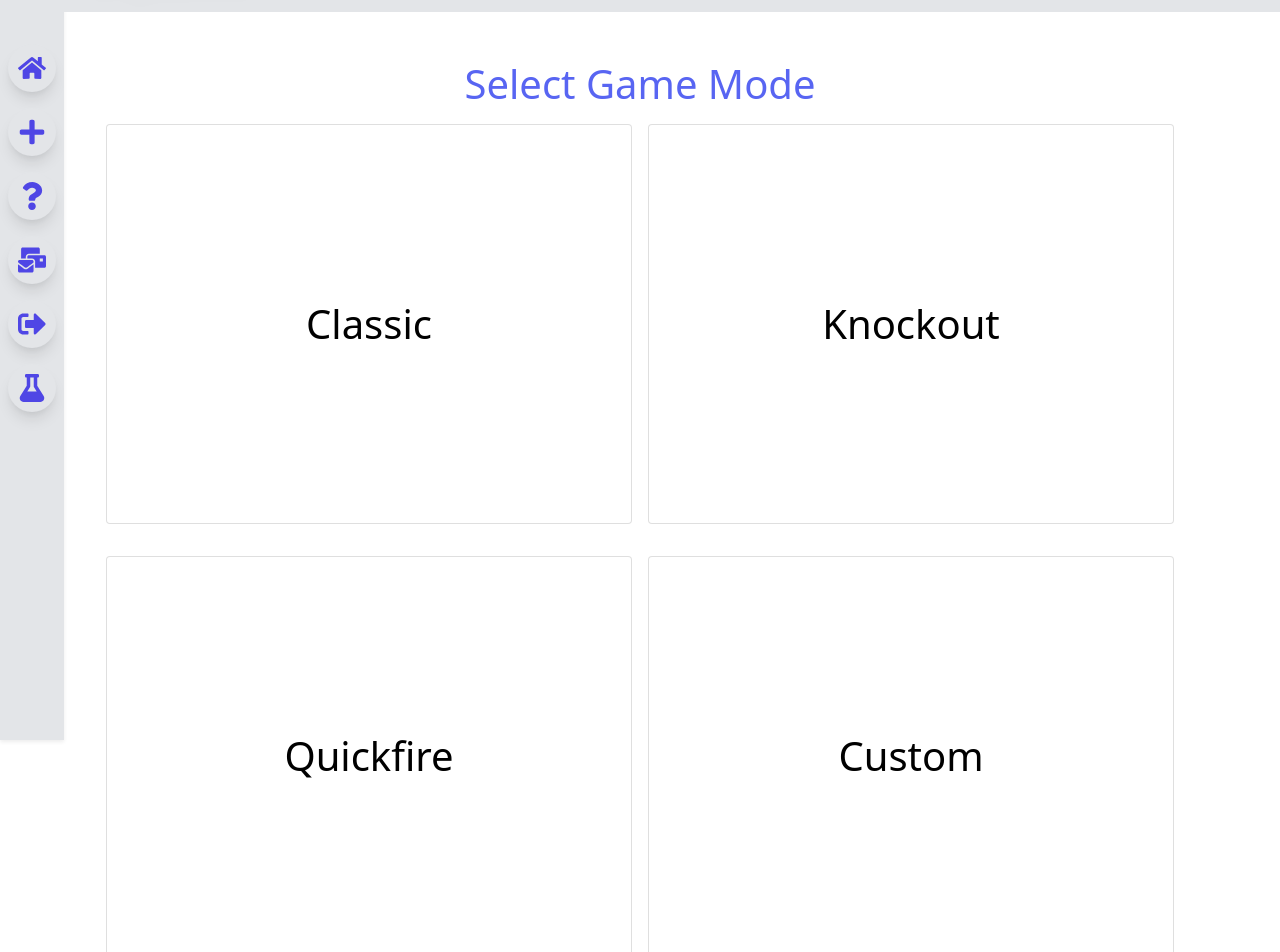
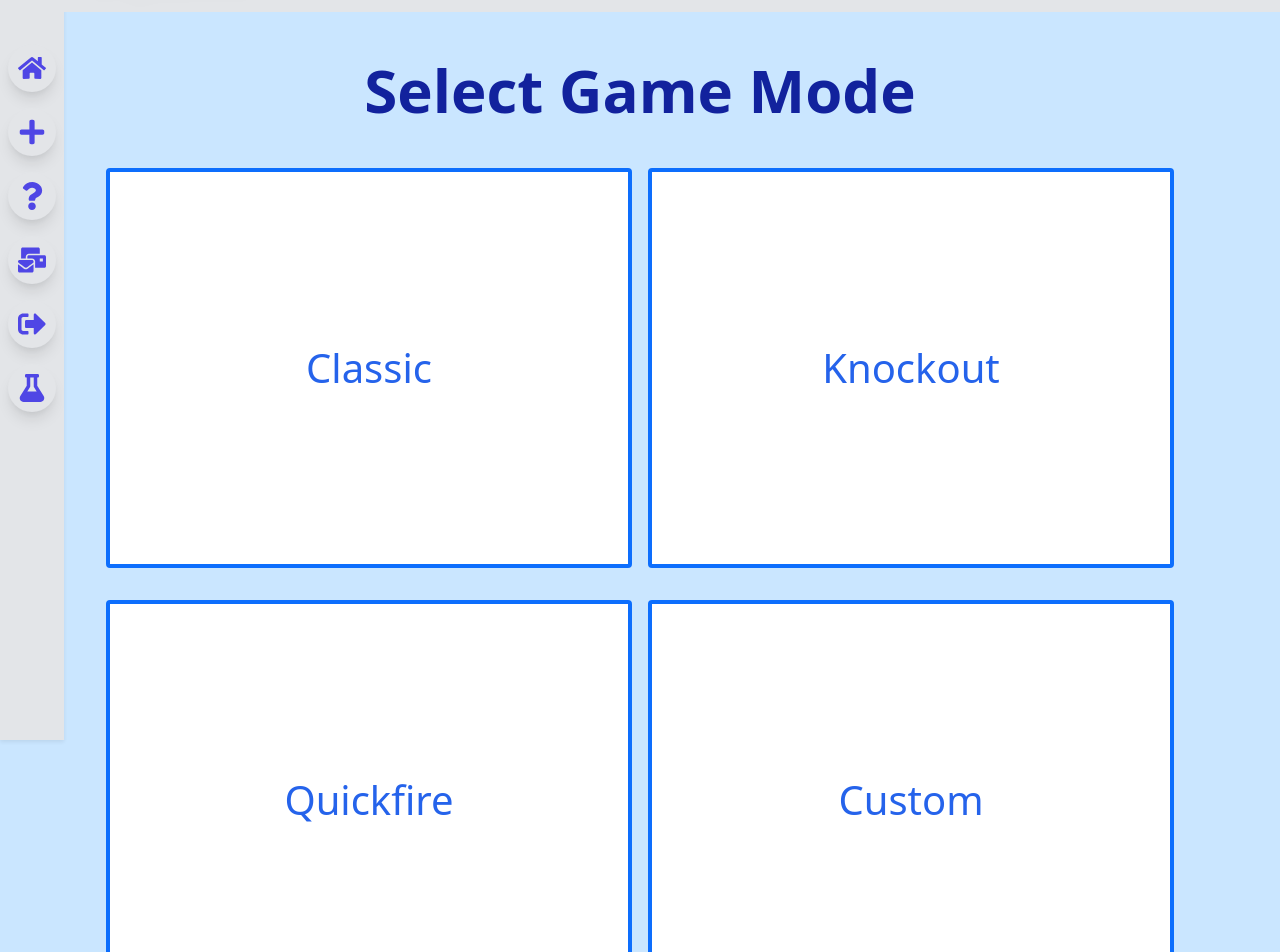
Before and after one commit to cmr33-cloud/project-3-group-3-frontend, a React (Create React App) app: page /newgame in a window 1280 px wide. Shown: the part 60-1012 px from the top of the page. Built offline with nearby package versions, Linux system fonts and the light colour scheme.

Commit message:
Updated colour scheme

```diff
--- a/src/index.css
+++ b/src/index.css
@@ -35,16 +35,16 @@
   }
 
   .game-mode-options-classic{
-    @apply motion-safe:hover:scale-105 text-black hover:text-white hover:bg-blue-500 hover:border-double hover:border-white hover:border-8 hover:font-bold font-medium
+    @apply motion-safe:hover:scale-105 text-blue-600 hover:text-white hover:bg-shade-4 hover:border-double hover:border-white hover:border-8 hover:font-bold font-medium;
   }
   .game-mode-options-knockout{
-    @apply motion-safe:hover:scale-105 text-black hover:text-white hover:bg-red-500 hover:border-double hover:border-white hover:border-8 hover:font-bold
+    @apply motion-safe:hover:scale-105 text-blue-600 hover:text-white hover:bg-shade-4 hover:border-double hover:border-white hover:border-8 hover:font-bold font-medium;
   }
   .game-mode-options-quickfire{
-    @apply motion-safe:hover:scale-105 text-black hover:text-white hover:bg-green-500 hover:border-double hover:border-white hover:border-8 hover:font-bold
+    @apply motion-safe:hover:scale-105 text-blue-600 hover:text-white hover:bg-shade-4 hover:border-double hover:border-white hover:border-8 hover:font-bold font-medium;
   }
   .game-mode-options-custom{
-    @apply motion-safe:hover:scale-105 text-black hover:text-white hover:bg-yellow-500 hover:border-double hover:border-white hover:border-8 hover:font-bold
+    @apply motion-safe:hover:scale-105 text-blue-600 hover:text-white hover:bg-shade-4 hover:border-double hover:border-white hover:border-8 hover:font-bold font-medium;
   }
 
   .dashboard-container {
@@ -182,6 +182,14 @@
   .custom-button {
     @apply text-blue-600 hover:cursor-pointer text-xl font-medium;
   }
+  .game-mode {
+    @apply text-shade-2 mb-10 font-semibold text-6xl;
+  }
+  .game-mode-page {
+    @apply bg-shade-6;
+    background-size: cover;
+
+  }
 }
 
 
--- a/src/pages/CreateRoom/index.js
+++ b/src/pages/CreateRoom/index.js
@@ -21,9 +21,9 @@ export default function CreateRoom() {
 
   return (
 
-      !redirect ? <div className="d-flex align-items-center mt-5">
+      !redirect ? <div className="d-flex align-items-center pt-5 game-mode-page">
       <Container>
-          <h1>Select Game Mode</h1>
+          <h1 className="game-mode">Select Game Mode</h1>
         {/* <Container className= 'customBox border border-dark'>
                     <Row>
                         <Col className="box border border-dark">1</Col>
@@ -36,12 +36,12 @@ export default function CreateRoom() {
 
                 </Container> */}
       <div className="row p-2 m-2">
-          <div className="col options-box card fs-1 text game-mode-options-classic" onClick={handleClick} id='classic'>Classic</div>
-          <div className= "col options-box card fs-1 text game-mode-options-knockout" onClick={handleClick} id='knockout'>Knockout</div>
+          <div className="col options-box card fs-1 text game-mode-options-classic border-4 border-primary" onClick={handleClick} id='classic'>Classic</div>
+          <div className= "col options-box card fs-1 text game-mode-options-knockout border-4 border-primary" onClick={handleClick} id='knockout'>Knockout</div>
         </div>
         <div className="row p-2 m-2">
-          <div className="col options-box card fs-1 text game-mode-options-quickfire" onClick={handleClick} id='quickfire'>Quickfire</div>
-          <div className="col options-box card fs-1 text game-mode-options-custom" onClick={handleClick} id='custom'>Custom</div>
+          <div className="col options-box card fs-1 text game-mode-options-quickfire border-4 border-primary " onClick={handleClick} id='quickfire'>Quickfire</div>
+          <div className="col options-box card fs-1 text game-mode-options-custom border-4 border-primary" onClick={handleClick} id='custom'>Custom</div>
         </div>
       </Container>
     </div> : <Redirect to='/selectCategory'/>
--- a/tailwind.config.js
+++ b/tailwind.config.js
@@ -8,6 +8,7 @@ module.exports = {
         colors: {
           primary: '#202225',
           secondary: '#5865f2',
+          tertiary: '#050a30',
           gray: colors.trueGray,
           gray: {
             900: '#202225',
@@ -18,6 +19,14 @@ module.exports = {
             300: '#e3e5e8',
             200: '#ebedef',
             100: '#f2f3f5',
+          },
+          shade: {
+            1: '#050a30',
+            2: '#12229d',
+            3: '#233dff',
+            4: '#3a9bdc',
+            5: '#5cb6f9',
+            6: '#cae6ff',
           }
         }
 
```
